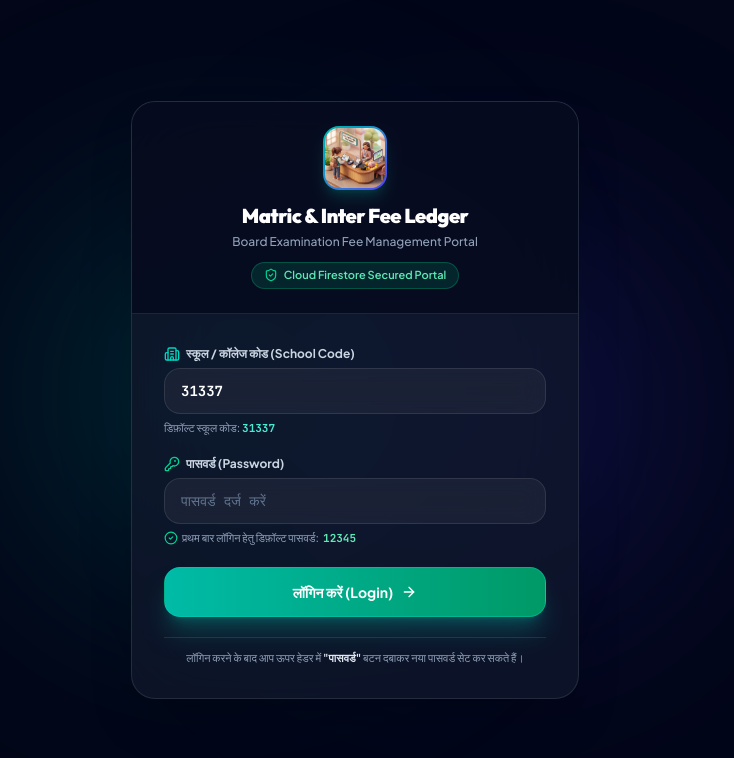
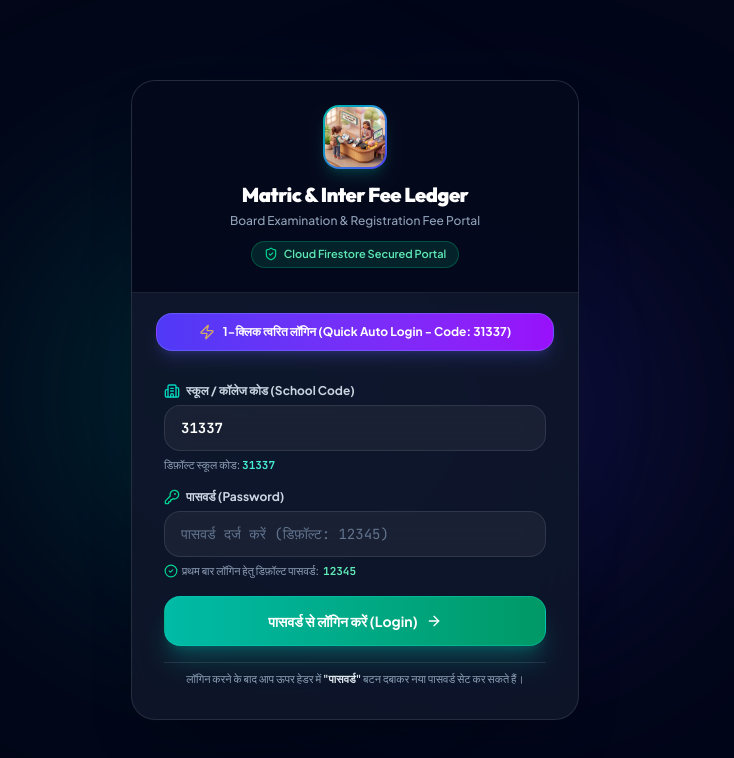
Before and after one commit to dheerajjha97/ExamReceipt, a React (Vite) app: page / in a window 1280 px wide. Shown: the top 758 px of the page, without its empty margins (285-1019 px from the left). Built offline with nearby package versions, Linux system fonts and the light colour scheme.

Commit message:
feat(auth): add quick demo login and improve Firestore init
- Added "Quick Demo" login feature to the Login page.
- Enhanced Firestore initialization to handle custom database IDs with fallback support for improved connection reliability.

```diff
--- a/src/components/LoginPage.tsx
+++ b/src/components/LoginPage.tsx
@@ -1,5 +1,5 @@
 import React, { useState } from 'react';
-import { KeyRound, Building2, ShieldCheck, ArrowRight, CheckCircle2 } from 'lucide-react';
+import { KeyRound, Building2, ShieldCheck, ArrowRight, CheckCircle2, Zap, School } from 'lucide-react';
 import { verifySchoolPassword } from '../services/authService';
 import feeReceiptHero from '../assets/images/fee_receipt_hero_1787937064672.jpg';
 
@@ -16,6 +16,7 @@ export const LoginPage: React.FC<LoginPageProps> = ({
   const [password, setPassword] = useState('');
   const [isLoading, setIsLoading] = useState(false);
   const [errorMsg, setErrorMsg] = useState('');
+  const [imgError, setImgError] = useState(false);
 
   const handleLogin = async (e: React.FormEvent) => {
     e.preventDefault();
@@ -51,24 +52,33 @@ export const LoginPage: React.FC<LoginPageProps> = ({
     }
   };
 
+  const handleQuickDemoLogin = () => {
+    onLoginSuccess('31337');
+  };
+
   return (
     <div className="min-h-screen bg-slate-950 flex items-center justify-center p-4 relative overflow-hidden font-sans text-slate-100">
       {/* Background radial glow blurs */}
       <div className="absolute top-1/4 left-1/4 w-96 h-96 bg-teal-500/20 rounded-full blur-[120px] pointer-events-none"></div>
       <div className="absolute bottom-1/4 right-1/4 w-96 h-96 bg-indigo-600/20 rounded-full blur-[120px] pointer-events-none"></div>
 
-      <div className="w-full max-w-md bg-slate-900/80 backdrop-blur-2xl rounded-3xl shadow-2xl border border-white/10 overflow-hidden relative z-10">
+      <div className="w-full max-w-md bg-slate-900/90 backdrop-blur-2xl rounded-3xl shadow-2xl border border-white/10 overflow-hidden relative z-10">
 
         {/* Header Hero Banner */}
-        <div className="bg-slate-950/60 p-6 text-white text-center border-b border-white/10 relative">
-          <div className="w-16 h-16 mx-auto rounded-2xl bg-gradient-to-br from-teal-500 to-indigo-600 p-0.5 shadow-lg shadow-teal-500/20 overflow-hidden mb-3">
-            <div className="w-full h-full rounded-[14px] overflow-hidden bg-slate-900">
+        <div className="bg-slate-950/80 p-6 text-white text-center border-b border-white/10 relative">
+          <div className="w-16 h-16 mx-auto rounded-2xl bg-gradient-to-br from-teal-500 to-indigo-600 p-0.5 shadow-lg shadow-teal-500/20 overflow-hidden mb-3 flex items-center justify-center">
+            <div className="w-full h-full rounded-[14px] overflow-hidden bg-slate-900 flex items-center justify-center">
+              {!imgError ? (
                 <img
                   src={feeReceiptHero}
                   alt="Fee Receipt Logo"
                   className="w-full h-full object-cover"
+                  onError={() => setImgError(true)}
                   referrerPolicy="no-referrer"
                 />
+              ) : (
+                <School className="w-8 h-8 text-teal-400" />
+              )}
             </div>
           </div>
 
@@ -76,7 +86,7 @@ export const LoginPage: React.FC<LoginPageProps> = ({
             Matric & Inter Fee Ledger
           </h1>
           <p className="text-xs text-slate-400 mt-1 font-medium">
-            Board Examination Fee Management Portal
+            Board Examination & Registration Fee Portal
           </p>
 
           <div className="mt-3 inline-flex items-center gap-1.5 px-3 py-1 rounded-full text-[11px] font-semibold bg-emerald-500/15 text-emerald-300 border border-emerald-500/30 shadow-xs">
@@ -85,8 +95,20 @@ export const LoginPage: React.FC<LoginPageProps> = ({
           </div>
         </div>
 
+        {/* 1-Click Instant Login Banner */}
+        <div className="px-6 pt-5">
+          <button
+            type="button"
+            onClick={handleQuickDemoLogin}
+            className="w-full py-2.5 px-4 bg-gradient-to-r from-indigo-600 to-purple-600 hover:from-indigo-500 hover:to-purple-500 text-white rounded-2xl font-bold text-xs flex items-center justify-center gap-2 shadow-lg shadow-indigo-500/20 border border-indigo-400/40 transition active:scale-98 cursor-pointer"
+          >
+            <Zap className="w-4 h-4 text-amber-300 animate-pulse" />
+            <span>1-क्लिक त्वरित लॉगिन (Quick Auto Login - Code: 31337)</span>
+          </button>
+        </div>
+
         {/* Form Area */}
-        <form onSubmit={handleLogin} className="p-6 sm:p-8 space-y-5">
+        <form onSubmit={handleLogin} className="p-6 sm:p-8 space-y-4">
           {errorMsg && (
             <div className="p-3.5 rounded-2xl bg-rose-500/15 border border-rose-500/30 text-rose-300 text-xs font-semibold backdrop-blur-md">
               {errorMsg}
@@ -125,7 +147,7 @@ export const LoginPage: React.FC<LoginPageProps> = ({
                 type="password"
                 value={password}
                 onChange={(e) => setPassword(e.target.value)}
-                placeholder="पासवर्ड दर्ज करें"
+                placeholder="पासवर्ड दर्ज करें (डिफ़ॉल्ट: 12345)"
                 className="w-full px-4 py-3 rounded-2xl bg-white/5 border border-white/10 text-sm font-mono text-white placeholder-slate-500 focus:outline-none focus:ring-2 focus:ring-emerald-500/50 focus:border-emerald-500 backdrop-blur-md transition"
                 required
               />
@@ -140,20 +162,20 @@ export const LoginPage: React.FC<LoginPageProps> = ({
           <button
             type="submit"
             disabled={isLoading}
-            className="w-full py-3.5 px-6 rounded-2xl bg-gradient-to-r from-teal-500 to-emerald-600 hover:from-teal-400 hover:to-emerald-500 active:from-teal-600 active:to-emerald-700 text-white font-bold text-sm shadow-xl shadow-teal-500/25 transition-all transform-gpu hover:-translate-y-0.5 flex items-center justify-center gap-2 border border-teal-400/40 disabled:opacity-50"
+            className="w-full py-3.5 px-6 rounded-2xl bg-gradient-to-r from-teal-500 to-emerald-600 hover:from-teal-400 hover:to-emerald-500 active:from-teal-600 active:to-emerald-700 text-white font-bold text-sm shadow-xl shadow-teal-500/25 transition-all transform-gpu hover:-translate-y-0.5 flex items-center justify-center gap-2 border border-teal-400/40 disabled:opacity-50 cursor-pointer"
           >
             {isLoading ? (
               <span>जांच जारी है...</span>
             ) : (
               <>
-                <span>लॉगिन करें (Login)</span>
+                <span>पासवर्ड से लॉगिन करें (Login)</span>
                 <ArrowRight className="w-4 h-4" />
               </>
             )}
           </button>
 
           {/* Footer Helper Note */}
-          <div className="pt-3 border-t border-white/10 text-center">
+          <div className="pt-2 border-t border-white/10 text-center">
             <p className="text-[11px] text-slate-400">
               लॉगिन करने के बाद आप ऊपर हेडर में <strong className="text-slate-200">"पासवर्ड"</strong> बटन दबाकर नया पासवर्ड सेट कर सकते हैं।
             </p>
--- a/src/lib/firebase.ts
+++ b/src/lib/firebase.ts
@@ -1,6 +1,24 @@
 import { initializeApp, getApps, getApp } from 'firebase/app';
-import { getFirestore } from 'firebase/firestore';
+import { getFirestore, Firestore } from 'firebase/firestore';
 import firebaseConfig from '../firebase-applet-config.json';
 
 const app = !getApps().length ? initializeApp(firebaseConfig as any) : getApp();
-export const db = getFirestore(app, firebaseConfig.firestoreDatabaseId);
+
+let firestoreInstance: Firestore;
+try {
+  if (firebaseConfig && firebaseConfig.firestoreDatabaseId && firebaseConfig.firestoreDatabaseId !== '(default)') {
+    firestoreInstance = getFirestore(app, firebaseConfig.firestoreDatabaseId);
+  } else {
+    firestoreInstance = getFirestore(app);
+  }
+} catch (e) {
+  console.warn('Custom databaseId initialization failed, falling back to default:', e);
+  try {
+    firestoreInstance = getFirestore(app);
+  } catch (err2) {
+    console.error('Firestore init error:', err2);
+    firestoreInstance = {} as any;
+  }
+}
+
+export const db = firestoreInstance;
```
Lines whose indentation alone changed are shown as unchanged.
